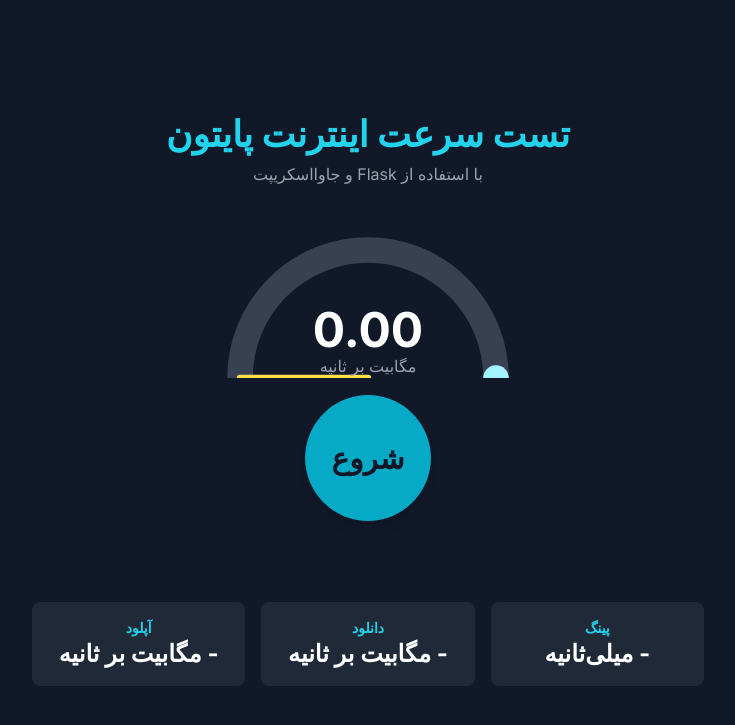
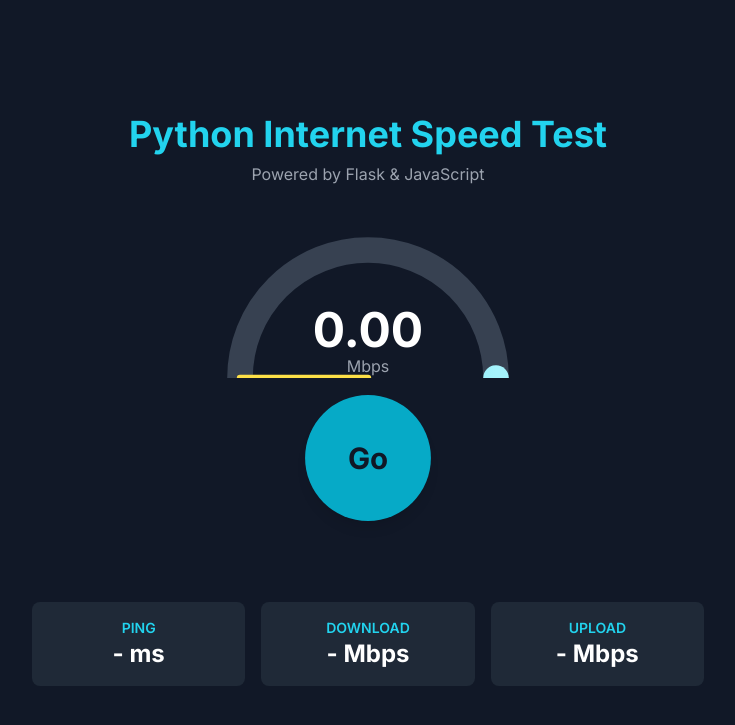
Before and after one commit to xmohammad1/speedtest, a Flask app: page / in a window 1280 px wide. Shown: the top 725 px of the page, without its empty margins (272-1007 px from the left). Run offline with Flask 3, Linux system fonts and the light colour scheme; some libraries are stand-ins or nearby versions.

Commit message:
Revert "Translate interface to Persian"

```diff
--- a/templates/index.html
+++ b/templates/index.html
@@ -1,9 +1,9 @@
 <!DOCTYPE html>
-<html lang="fa" dir="rtl">
+<html lang="en">
 <head>
     <meta charset="UTF-8">
     <meta name="viewport" content="width=device-width, initial-scale=1.0">
-    <title>تست سرعت اینترنت پایتون</title>
+    <title>Python Speed Test</title>
     <!-- Tailwind CSS for styling -->
     <script src="https://cdn.tailwindcss.com"></script>
     <!-- Google Fonts for a modern look -->
@@ -38,8 +38,8 @@
 
     <div class="w-full max-w-4xl mx-auto">
         <header class="text-center mb-8">
-            <h1 class="text-4xl font-bold text-cyan-400">تست سرعت اینترنت پایتون</h1>
-            <p class="text-gray-400 mt-2">با استفاده از Flask و جاوااسکریپت</p>
+            <h1 class="text-4xl font-bold text-cyan-400">Python Internet Speed Test</h1>
+            <p class="text-gray-400 mt-2">Powered by Flask & JavaScript</p>
         </header>
 
         <main class="flex flex-col items-center">
@@ -63,13 +63,13 @@
                 <!-- Speed display text in the center of the gauge -->
                 <div id="speed-display" class="absolute bottom-0 left-1/2 -translate-x-1/2 text-center">
                     <span id="speed-value" class="text-5xl font-bold">0.00</span>
-                    <span id="speed-unit" class="text-gray-400 block">مگابیت بر ثانیه</span>
+                    <span id="speed-unit" class="text-gray-400 block">Mbps</span>
                 </div>
             </div>
 
             <!-- Start button -->
             <button id="start-btn" class="relative bg-cyan-500 hover:bg-cyan-600 text-gray-900 font-bold rounded-full w-32 h-32 flex items-center justify-center text-3xl shadow-lg transition-all duration-300 transform hover:scale-105 focus:outline-none focus:ring-4 focus:ring-cyan-300 focus:ring-opacity-50 disabled:bg-gray-600 disabled:cursor-not-allowed animate-pulse-slow">
-                شروع
+                Go
             </button>
             <div id="status-text" class="mt-4 text-lg text-gray-400 h-6"></div>
         </main>
@@ -77,16 +77,16 @@
         <!-- Results section -->
         <footer class="mt-10 grid grid-cols-1 sm:grid-cols-3 gap-4 text-center w-full max-w-2xl mx-auto">
             <div class="bg-gray-800 p-4 rounded-lg">
-                <h2 class="text-sm font-semibold text-cyan-400">پینگ</h2>
-                <p id="ping-result" class="text-2xl font-bold">- میلی‌ثانیه</p>
+                <h2 class="text-sm font-semibold text-cyan-400">PING</h2>
+                <p id="ping-result" class="text-2xl font-bold">- ms</p>
             </div>
             <div class="bg-gray-800 p-4 rounded-lg">
-                <h2 class="text-sm font-semibold text-cyan-400">دانلود</h2>
-                <p id="download-result" class="text-2xl font-bold">- مگابیت بر ثانیه</p>
+                <h2 class="text-sm font-semibold text-cyan-400">DOWNLOAD</h2>
+                <p id="download-result" class="text-2xl font-bold">- Mbps</p>
             </div>
             <div class="bg-gray-800 p-4 rounded-lg">
-                <h2 class="text-sm font-semibold text-cyan-400">آپلود</h2>
-                <p id="upload-result" class="text-2xl font-bold">- مگابیت بر ثانیه</p>
+                <h2 class="text-sm font-semibold text-cyan-400">UPLOAD</h2>
+                <p id="upload-result" class="text-2xl font-bold">- Mbps</p>
             </div>
         </footer>
     </div>
@@ -124,20 +124,20 @@
             try {
                 // Run tests sequentially
                 const ping = await testPing();
-                pingResult.innerHTML = `${ping.toFixed(2)} <span class="text-base text-gray-400">میلی‌ثانیه</span>`;
+                pingResult.innerHTML = `${ping.toFixed(2)} <span class="text-base text-gray-400">ms</span>`;
 
                 const downloadSpeed = await testDownload();
-                downloadResult.innerHTML = `${downloadSpeed.toFixed(2)} <span class="text-base text-gray-400">مگابیت بر ثانیه</span>`;
+                downloadResult.innerHTML = `${downloadSpeed.toFixed(2)} <span class="text-base text-gray-400">Mbps</span>`;
 
                 const uploadSpeed = await testUpload();
-                uploadResult.innerHTML = `${uploadSpeed.toFixed(2)} <span class="text-base text-gray-400">مگابیت بر ثانیه</span>`;
+                uploadResult.innerHTML = `${uploadSpeed.toFixed(2)} <span class="text-base text-gray-400">Mbps</span>`;
 
             } catch (error) {
-                statusText.textContent = "خطا در هنگام انجام آزمون.";
+                statusText.textContent = "An error occurred during the test.";
                 console.error(error);
             } finally {
                 // Re-enable button and finalize UI
-                statusText.textContent = "آزمون کامل شد!";
+                statusText.textContent = "Test Complete!";
                 startBtn.disabled = false;
                 startBtn.classList.add('animate-pulse-slow');
                 updateGauge(0); // Reset gauge to zero
@@ -149,12 +149,12 @@
          */
         function resetResults() {
             statusText.textContent = '';
-            pingResult.innerHTML = `- <span class="text-base text-gray-400">میلی‌ثانیه</span>`;
-            downloadResult.innerHTML = `- <span class="text-base text-gray-400">مگابیت بر ثانیه</span>`;
-            uploadResult.innerHTML = `- <span class="text-base text-gray-400">مگابیت بر ثانیه</span>`;
+            pingResult.innerHTML = `- <span class="text-base text-gray-400">ms</span>`;
+            downloadResult.innerHTML = `- <span class="text-base text-gray-400">Mbps</span>`;
+            uploadResult.innerHTML = `- <span class="text-base text-gray-400">Mbps</span>`;
             updateGauge(0);
             speedValue.textContent = "0.00";
-            speedUnit.textContent = "مگابیت بر ثانیه";
+            speedUnit.textContent = "Mbps";
         }
 
         /**
@@ -162,7 +162,7 @@
          * @returns {Promise<number>} The average ping in milliseconds.
          */
         async function testPing() {
-            statusText.textContent = 'در حال آزمون پینگ...';
+            statusText.textContent = 'Testing Ping...';
             let totalTime = 0;
             for (let i = 0; i < PING_COUNT; i++) {
                 const startTime = performance.now();
@@ -179,7 +179,7 @@
          * @returns {Promise<number>} The average download speed in Mbps.
          */
         function testDownload() {
-            statusText.textContent = 'در حال آزمون سرعت دانلود...';
+            statusText.textContent = 'Testing Download Speed...';
             return new Promise(async (resolve, reject) => {
                 let totalBytes = 0;
                 const startTime = performance.now();
@@ -245,7 +245,7 @@
          * @returns {Promise<number>} The average upload speed in Mbps.
          */
         function testUpload() {
-            statusText.textContent = 'در حال آزمون سرعت آپلود...';
+            statusText.textContent = 'Testing Upload Speed...';
             return new Promise(async (resolve, reject) => {
                 try {
                     // Generate random data to upload
@@ -270,11 +270,11 @@
                             const finalSpeedMbps = (UPLOAD_DATA_SIZE * 8) / (finalElapsedTime * 1000 * 1000);
                             resolve(finalSpeedMbps);
                         } else {
-                            reject(new Error(`سرور با وضعیت ${xhr.status} پاسخ داد`));
+                            reject(new Error(`Server responded with status: ${xhr.status}`));
                         }
                     };
 
-                    xhr.onerror = () => reject(new Error('آپلود ناموفق بود'));
+                    xhr.onerror = () => reject(new Error('Upload failed'));
 
                     xhr.send(data);
 
```
